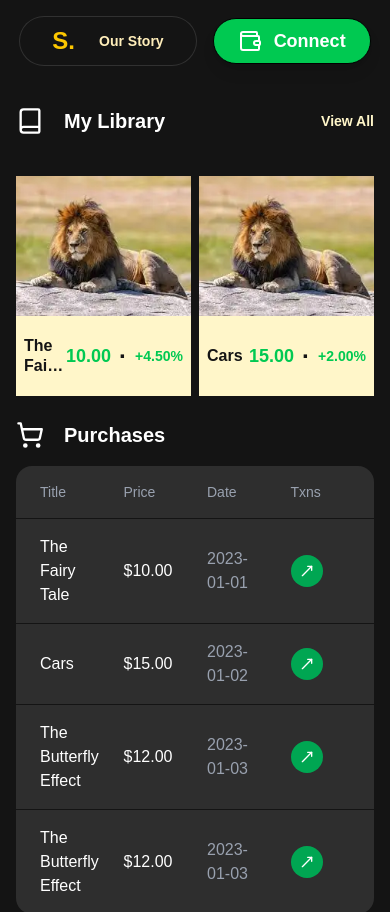
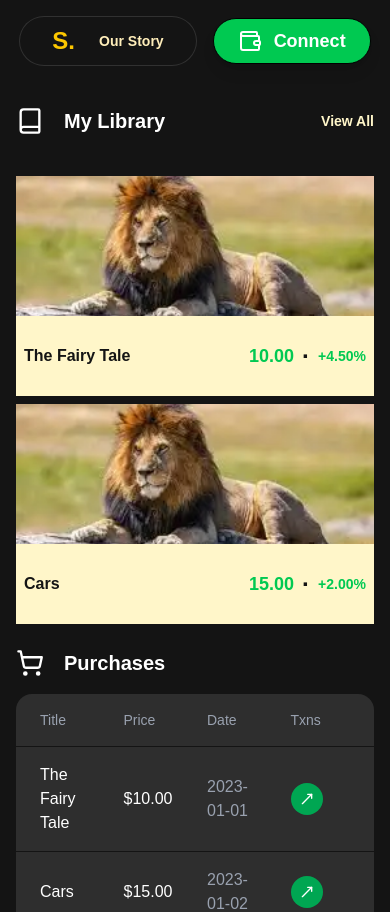
Before and after one commit to stories-fun/stories-monorepo, a Next.js app: page /profile in a window 390 px wide. Shown: the top 912 px of the page. Built offline with nearby package versions, Linux system fonts and the light colour scheme.

Commit message:
fix: adjust grid layout for ProfilePage and update MiniCard max-width for better responsiveness

```diff
--- a/src/app/profile/page.tsx
+++ b/src/app/profile/page.tsx
@@ -104,7 +104,7 @@ export default function ProfilePage() {
         </div>
 
         {/* Cards Grid */}
-        <div className="grid grid-cols-2 sm:grid-cols-3 lg:grid-cols-5 gap-2 mt-[40px] mb-6 sm:mb-10 px-4">
+        <div className="grid grid-cols-1 sm:grid-cols-3 lg:grid-cols-5 gap-2 mt-[40px] mb-6 sm:mb-10 px-4">
           {visibleStories.map((story, index) => (
             <div key={index} className="flex flex-col">
               <MiniCard {...story} />
--- a/src/components/MiniCard.tsx
+++ b/src/components/MiniCard.tsx
@@ -15,7 +15,7 @@ export function MiniCard({ image, title, price, change }: MiniCardProps) {
   const changeSymbol = isPositive ? "+" : "";
 
   return (
-    <div className="relative overflow-hidden text-white max-w-[270px] w-full h-[220px] flex flex-col bg-black">
+    <div className="relative overflow-hidden text-white sm:max-w-[270px] w-full h-[220px] flex flex-col bg-black">
       {/* Image section */}
       <div className="relative w-full h-[140px]">
         <Image src={image} alt={title} fill className="object-cover" />
```
